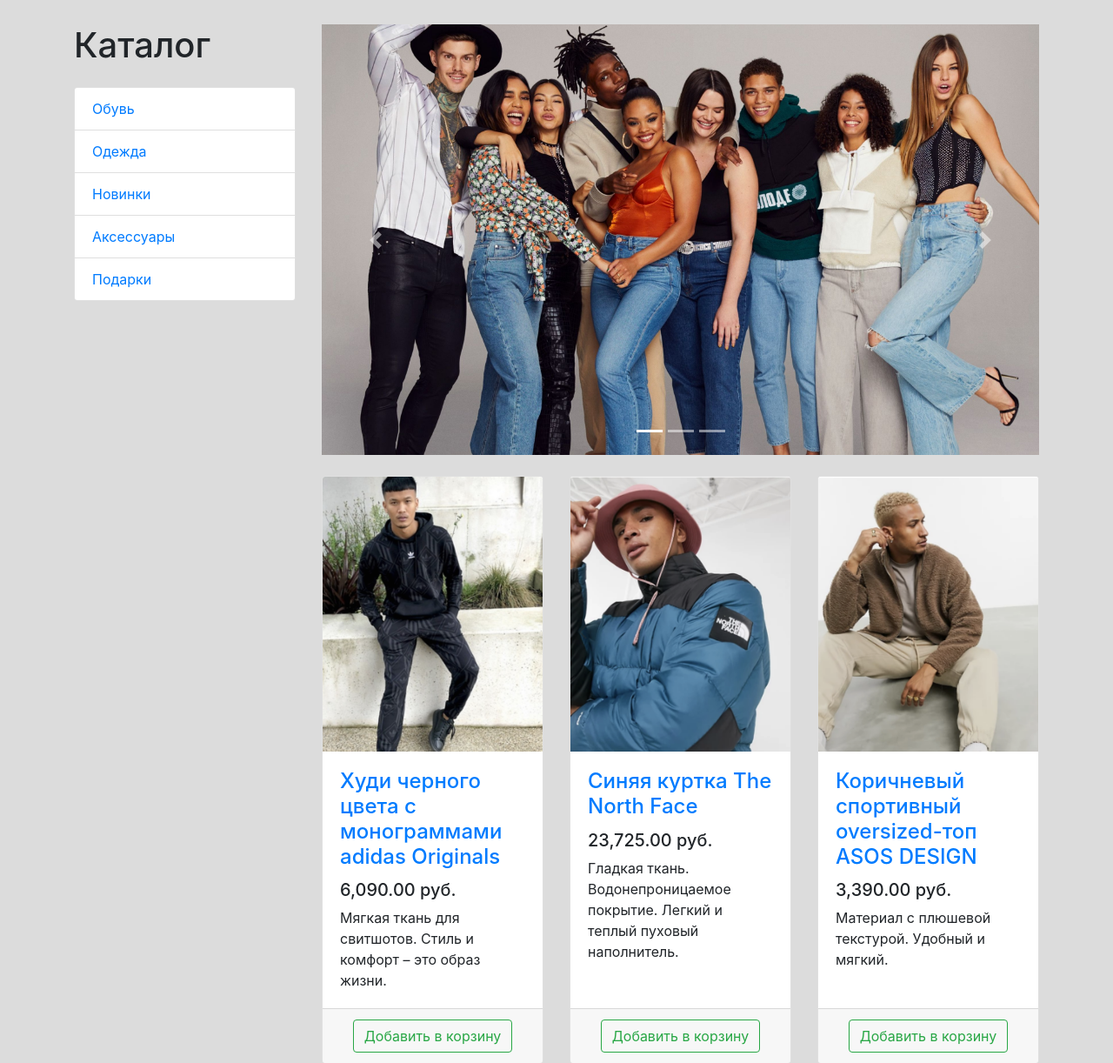
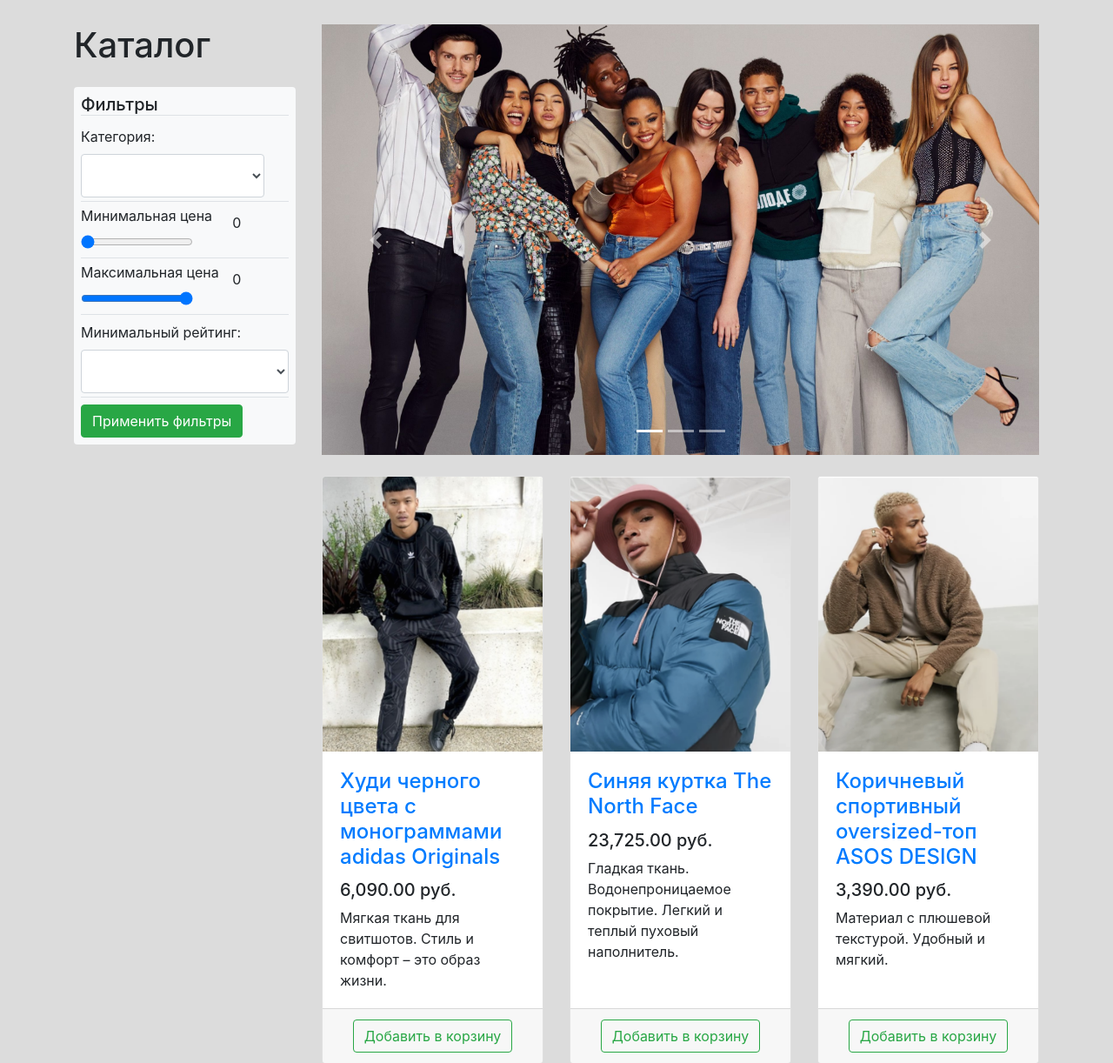
Before and after one commit to saltitc/store2, a Django app: page /products/ in a window 1280 px wide. Shown: the part 56-1278 px from the top of the page at 87% size. Run offline with Django 4.2, Linux system fonts and the light colour scheme; data comes from the database, SQL or seed files in the repository; some libraries are stand-ins or nearby versions.

Commit message:
Added filtering of products by category, price and rating.

```diff
--- /dev/null
+++ b/store/products/forms.py
@@ -0,0 +1,14 @@
+from django import forms
+from .models import ProductCategory
+
+
+class ProductFilterForm(forms.Form):
+    category = forms.ModelChoiceField(
+        queryset=ProductCategory.objects.all(),
+        required=False,
+        label="Категория",
+        empty_label="Выберите категорию",
+        widget=forms.Select(
+            attrs={"class": "form-control py-4", "placeholder": "Любая"}
+        ),
+    )
--- a/store/products/templates/products/products.html
+++ b/store/products/templates/products/products.html
@@ -11,13 +11,58 @@
     <div class="row">
       <div class="col-lg-3">
         <h1 class="my-4">Каталог</h1>
-        <div class="list-group">
-          {% for category in categories %}
-            <a href="" class="list-group-item">{{ category.name }}</a>
-          {% endfor %}
-        </div>
+        {% comment %}Filters block{% endcomment %}
+        <form method="get" action="">
+          <div id="filter" class="p-2 bg-light ms-md-4 ms-sm-2 rounded">
+            <div class="border-bottom h5">Фильтры</div>
+            <div class="box border-bottom mt-2">
+              <div class="box-label d-flex align-items-center">
+                <div class="my-1">{{ form.category.label_tag }} {{ form.category }}</div>
+              </div>
+            </div>
+
+            <div class="box border-bottom">
+              <div class="box-label d-flex align-items-center">
+                <div class="my-1">
+                  <label for="min_price">Минимальная цена</label>
+                  <input type="range" name="price_min" id="min_price" value="0" min="0" max="100000" />
+                </div>
+                <div class="form-group col-md-4">
+                  <output class="form-range-output" for="min_price">0</output>
+                </div>
+              </div>
+            </div>
+
+            <div class="box border-bottom">
+              <div class="box-label d-flex align-items-center">
+                <div class="my-1">
+                  <label for="max_price">Максимальная цена</label>
+                  <input type="range" name="price_max" id="max_price" value="100000" min="0" max="100000" />
+                </div>
+                <div class="form-group col-md-4">
+                  <output class="form-range-output" for="max_price">0</output>
+                </div>
+              </div>
+            </div>
+            <div class="box border-bottom">
+              <div class="my-1">
+                <label for="min_rating" class="pt-1">Минимальный рейтинг:</label>
+                <select name="min_rating" id="min_rating" class="form-control py-4">
+                  <option value="">Любой</option>
+                  <option value="1">1</option>
+                  <option value="2">2</option>
+                  <option value="3">3</option>
+                  <option value="4">4</option>
+                  <option value="5">5</option>
+                </select>
+              </div>
+            </div>
+
+            <button type="submit" class="btn btn-success mt-2">Применить фильтры</button>
+          </div>
+        </form>
+        {% comment %}End of filters block{% endcomment %}
       </div>
-      <!-- /.col-lg-3 -->
 
       <div class="col-lg-9">
         <div id="carouselExampleIndicators" class="carousel slide my-4" data-ride="carousel">
@@ -58,7 +103,7 @@
                   <p class="card-text">{{ product.description }}</p>
                 </div>
                 <div class="card-footer text-center">
-                  <a class="btn btn-outline-success" href="{% url "products:cart_add" product.id %}">Добавить в корзину</a>
+                  <a class="btn btn-outline-success" href="{% url 'products:cart_add' product.id %}">Добавить в корзину</a>
                 </div>
               </div>
             </div>
@@ -69,7 +114,8 @@
             <nav aria-label="Paginate me">
               <ul class="pagination justify-content-center">
                 {% if page_obj.has_previous %}
-                  <a class="page-link" href="?page={{ page_obj.previous_page_number }}" tabindex="-1">Предыдущая</a>
+                  <a class="page-link" href="?page={{ page_obj.previous_page_number }}
+                    {% if params %}{{ params }}{% endif %}" tabindex="-1">Предыдущая</a>
                 {% else %}
                   <li class="page-item disabled">
                     <a class="page-link disabled" href="#" tabindex="-1">Предыдущая</a>
@@ -78,16 +124,16 @@
                 {% for i in page_obj.paginator.page_range %}
                   {% if i == page_obj.number %}
                     <li class="page-item active">
-                      <a class="page-link" href="?page={{ i }}">{{ i }}</a>
+                      <a class="page-link" href="?page={{ i }}{% if params %}{{ params }}{% endif %}">{{ i }}</a>
                     </li>
                   {% else %}
                     <li class="page-item">
-                      <a class="page-link" href="?page={{ i }}">{{ i }}</a>
+                      <a class="page-link" href="?page={{ i }}{% if params %}{{ params }}{% endif %}">{{ i }}</a>
                     </li>
                   {% endif %}
                 {% endfor %}
                 {% if page_obj.has_next %}
-                  <a class="page-link" href="?page={{ page_obj.next_page_number }}">Следующая</a>
+                  <a class="page-link" href="?page={{ page_obj.next_page_number }}{% if params %}{{ params }}{% endif %}">Следующая</a>
                 {% else %}
                   <li class="page-item disabled">
                     <a class="page-link" href="#">Следующая</a>
@@ -111,3 +157,23 @@
     <!-- /.container -->
   </footer>
 {% endblock %}
+
+{% block scripts %}
+  <script>
+    const priceRange = document.getElementById('min_price')
+    const priceRangeOutput = document.querySelector(".form-range-output[for='min_price']")
+
+    priceRange.addEventListener('input', function () {
+      priceRangeOutput.value = priceRange.value
+    })
+  </script>
+
+  <script>
+    const maxpriceRange = document.getElementById('max_price')
+    const maxpriceRangeOutput = document.querySelector(".form-range-output[for='max_price']")
+
+    maxpriceRange.addEventListener('input', function () {
+      maxpriceRangeOutput.value = maxpriceRange.value
+    })
+  </script>
+{% endblock %}
--- a/store/products/views.py
+++ b/store/products/views.py
@@ -3,8 +3,9 @@ from django.views.generic.base import TemplateView
 from common.views import TitleMixin
 from django.views.generic import ListView
 from django.contrib.auth.decorators import login_required
+
+from .forms import ProductFilterForm
 from .models import CartItem, Product, ProductCategory
-
 
 
 class IndexView(TitleMixin, TemplateView):
@@ -18,10 +19,35 @@ class ProductsListView(TitleMixin, ListView):
     context_object_name = "products"
     paginate_by = 3
     title = "Каталог"
+    form_class = ProductFilterForm  # Добавьте форму для фильтрации
+
+    def get_queryset(self):
+        queryset = super().get_queryset()
+        category_filter = self.request.GET.get(
+            "category"
+        )  # Получите значение параметра 'category' из запроса
+        min_price = self.request.GET.get("price_min")
+        max_price = self.request.GET.get("price_max")
+        min_rating = self.request.GET.get("min_rating")
+
+        if category_filter:
+            queryset = queryset.filter(category=category_filter)
+        if min_price:
+            queryset = queryset.filter(price__gte=min_price)
+        if max_price:
+            queryset = queryset.filter(price__lte=max_price)
+        if min_rating:
+            queryset = queryset.filter(rating__gte=min_rating)
+        return queryset
 
     def get_context_data(self, *, object_list=None, **kwargs):
         context = super(ProductsListView, self).get_context_data()
         context["categories"] = ProductCategory.objects.all()
+        context["form"] = self.form_class(self.request.GET)
+        params = self.request.GET.copy()
+        if "page" in params:
+            del params["page"]
+        context["params"] = "&" + params.urlencode()
         return context
 
 
```
Also changed, not shown: store/products/admin.py (+9 -2 lines).
